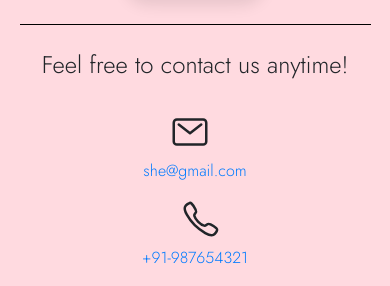
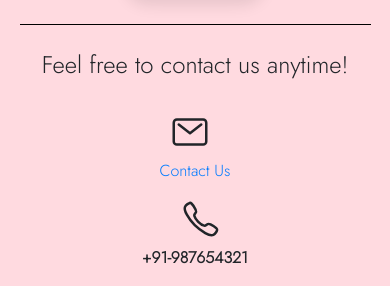
Before and after one commit to SIS-CODE/SHE_Web, a plain HTML site: page index.html in a window 390 px wide. Shown: the part 2743-3029 px from the top of the page. Drawn offline with nearby package versions, Linux system fonts and the light colour scheme; a web font is replaced by a local one.

Commit message:
Gmail is correctly linked and linking of phone number is removed.

```diff
--- a/index.html
+++ b/index.html
@@ -167,11 +167,11 @@
       <div class="row">
         <div class="contactInfo col-lg-6 col-md-6 col-sm-6">
           <ion-icon name="mail-outline" style="font-size: 2.5rem; padding-right: 3%;"></ion-icon>
-          <address> <a href="">she@gmail.com</a></address>
+          <address> <a href="mailto:she@gmail.com">Contact Us</a></address>
         </div>
         <div class="contactInfo col-lg-6 col-md-6 col-sm-6">
           <ion-icon name="call-outline" style="font-size: 2.5rem; padding-left: 3%;"></ion-icon>
-          <address><a href="">+91-987654321</a></address>
+            <address><b>+91-987654321</b></address>
         </div>
       </div>
     </div>
```
